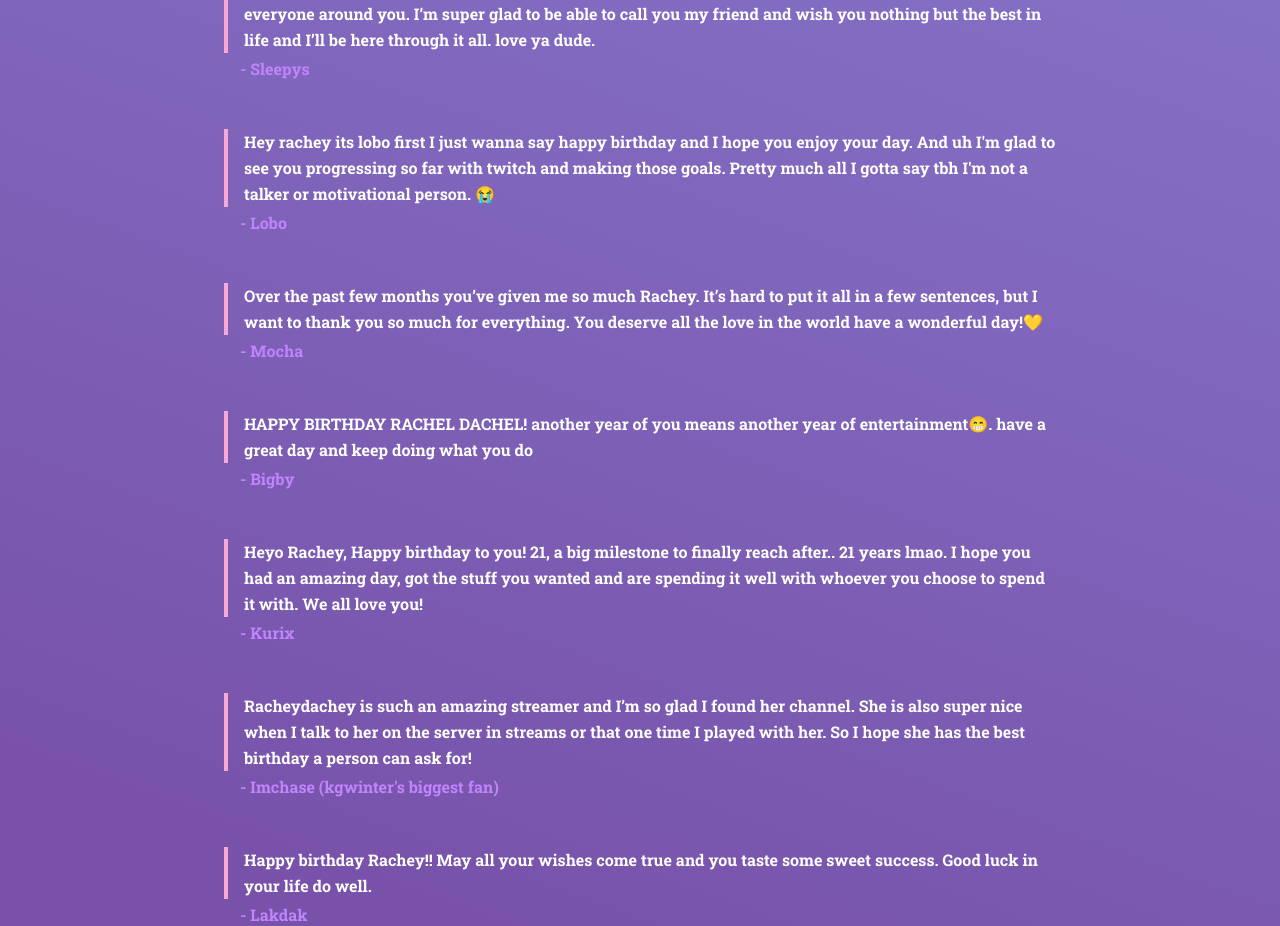
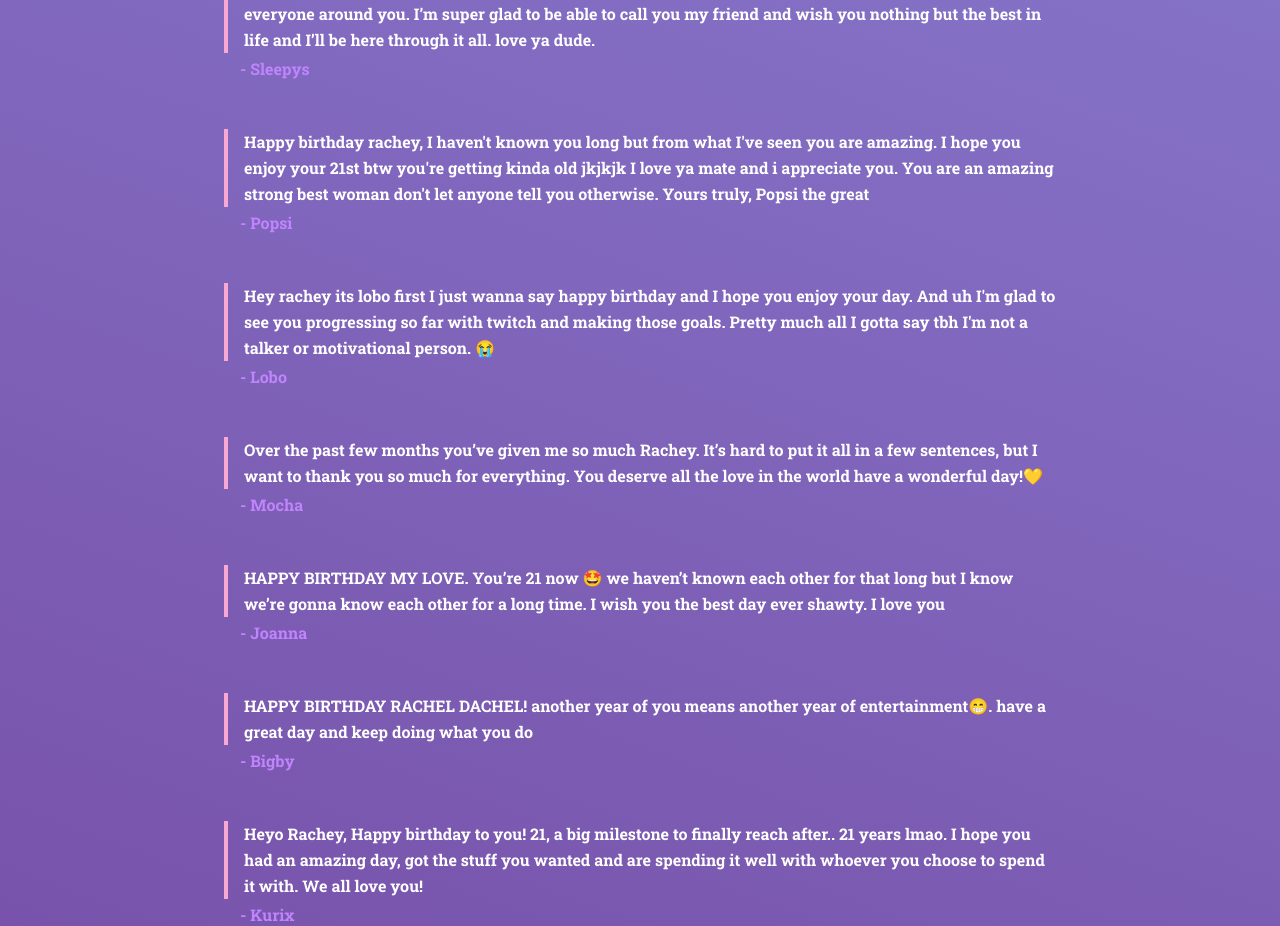
Before and after one commit to nexxeln/happy-bday-rachey, a Next.js app: page /wishboard in a window 1280 px wide. Shown: the part 907-1833 px from the top of the page. Built offline with nearby package versions, Linux system fonts and the light colour scheme.

Commit message:
add joanna and popsi

```diff
--- a/pages/wishboard.tsx
+++ b/pages/wishboard.tsx
@@ -44,12 +44,20 @@ const Wishboard: NextPage = () => {
             sender="Sleepys"
           />
           <Wish
+            wish="Happy birthday rachey, I haven't known you long but from what I've seen you are amazing. I hope you enjoy your 21st btw you're getting kinda old jkjkjk I love ya mate and i appreciate you. You are an amazing strong best woman don't let anyone tell you otherwise. Yours truly, Popsi the great"
+            sender="Popsi"
+          />
+          <Wish
             wish="Hey rachey its lobo first I just wanna say happy birthday and I hope you enjoy your day. And uh I'm glad to see you progressing so far with twitch and making those goals. Pretty much all I gotta say tbh I'm not a talker or motivational person. 😭"
             sender="Lobo"
           />
           <Wish
             wish="Over the past few months you’ve given me so much Rachey. It’s hard to put it all in a few sentences, but I want to thank you so much for everything. You deserve all the love in the world have a wonderful day!💛"
             sender="Mocha"
+          />
+          <Wish
+            wish="HAPPY BIRTHDAY MY LOVE. You’re 21 now 🤩 we haven’t known each other for that long but I know we’re gonna know each other for a long time. I wish you the best day ever shawty. I love you"
+            sender="Joanna"
           />
           <Wish
             wish="HAPPY BIRTHDAY RACHEL DACHEL! another year of you means another year of entertainment😁. have a great day and keep doing what you do"
```
